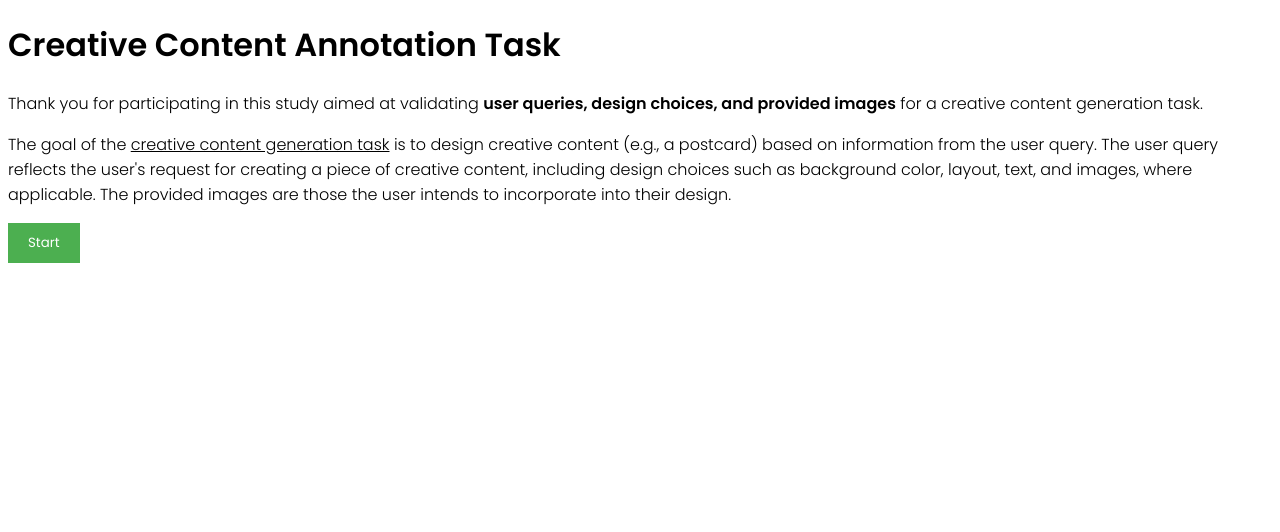
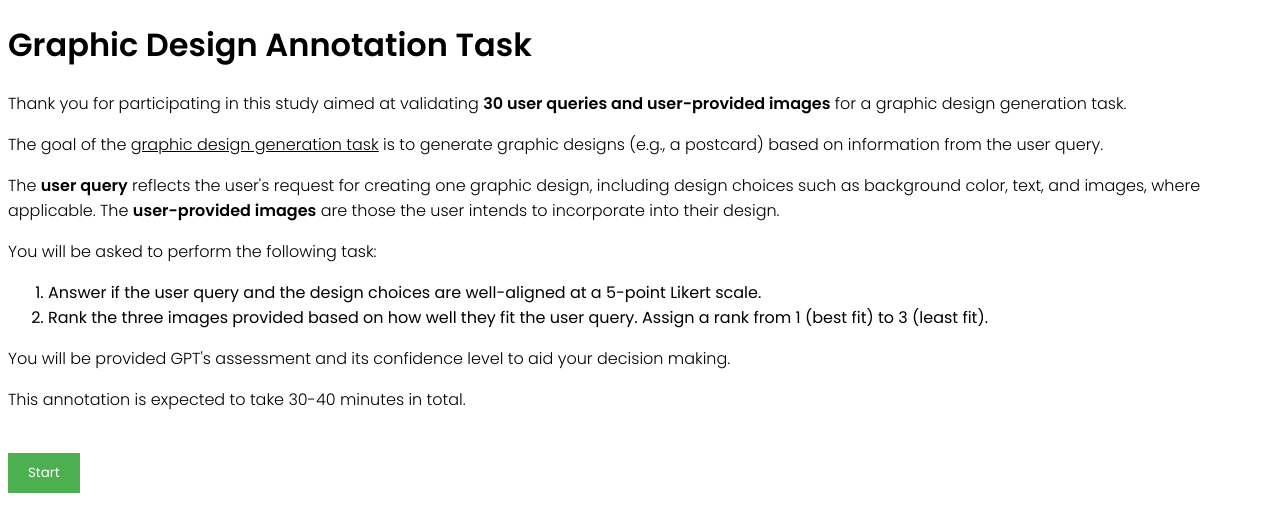
Before and after one commit to dayeonki/creativebench_annotation, a Flask app: page / in a window 1280 px wide. Shown: the top 532 px of the page. Run offline with Flask 3, Linux system fonts and the light colour scheme; parts of the project's set-up code (start-up, migrations or seed data) failed here and were passed over.

Commit message:
update UI code

```diff
--- a/app.py
+++ b/app.py
@@ -218,7 +218,8 @@ def annotate():
         if 'text' in design_choices:
             for text_item in design_choices['text'].keys():
                 alignment_response = request.form.get(text_item)
-                text_alignments[text_item] = alignment_response
+                text_item_r = text_item.replace("_", " ")
+                text_alignments[text_item_r] = alignment_response
 
         image_ranks = {}
         for i, image_set in enumerate(images):
@@ -248,6 +249,10 @@ def annotate():
         session['index'] = index + 1
         return redirect(url_for('annotate'))
 
+    # Replace _ to " " in images
+    for image in images:
+        image["content"] = image["content"].replace("_", " ")
+
     return render_template('annotation_r.html',
                          index=index,
                          user_query=user_query,
--- a/templates/introduction.html
+++ b/templates/introduction.html
@@ -31,10 +31,25 @@
     </style>
 </head>
 <body>
-    <h1>Creative Content Annotation Task</h1>
-    <p>Thank you for participating in this study aimed at validating <b>user queries, design choices, and provided images</b> for a creative content generation task.</p>
+    <h1>Graphic Design Annotation Task</h1>
+    <p>Thank you for participating in this study aimed at validating <b>30 user queries and user-provided images</b> for a graphic design generation task.</p>
 
-    <p>The goal of the <u>creative content generation task</u> is to design creative content (e.g., a postcard) based on information from the user query. The user query reflects the user's request for creating a piece of creative content, including design choices such as background color, layout, text, and images, where applicable. The provided images are those the user intends to incorporate into their design.</p>
+    <p>The goal of the <u>graphic design generation task</u> is to generate graphic designs (e.g., a postcard) based on information from the user query.</p>
+
+    <p>The <b>user query</b> reflects the user's request for creating one graphic design, including design choices such as background color, text, and images, where applicable.
+        The <b>user-provided images</b> are those the user intends to incorporate into their design.</p>
+
+    <p>You will be asked to perform the following task:</p>
+
+    <ol>
+        <li>Answer if the user query and the design choices are well-aligned at a 5-point Likert scale.</li>
+        <li>Rank the three images provided based on how well they fit the user query. Assign a rank from 1 (best fit) to 3 (least fit).</li>
+    </ol>
+
+    <p>You will be provided GPT's assessment and its confidence level to aid your decision making.</p>
+
+    <p>This annotation is expected to take 30-40 minutes in total.</p>
+    <br>
 
     <form action="/success" method="get">
         <button type="submit">Start</button>
```
Also changed, not shown: templates/annotation_r.html (+36 -25 lines).
